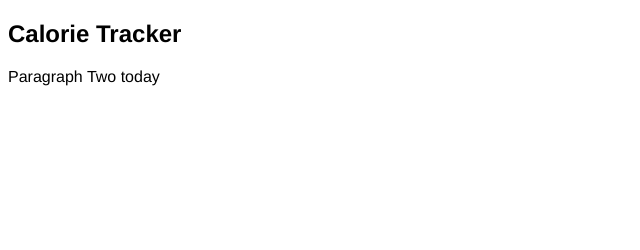
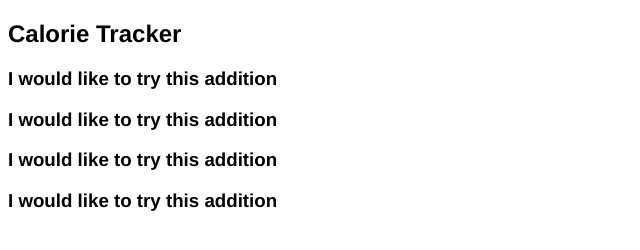
Before and after one commit to josueramirez1/calorie-tracker, a website built with webpack: page src/template.html in a window 1280 px wide. Shown: the whole page, without its empty margins (0-640 px from the left). Built offline with nearby package versions, Linux system fonts and the light colour scheme.

Commit message:
adding stuff

```diff
--- a/src/template.html
+++ b/src/template.html
@@ -15,7 +15,10 @@
     <section id="section-content">
       <h1>Calorie Tracker</h1>
       <div class="container">
-        <p>Paragraph Two today</p>
+        <h3>I would like to try this addition</h3>
+        <h3>I would like to try this addition</h3>
+        <h3>I would like to try this addition</h3>
+        <h3>I would like to try this addition</h3>
       </div>
     </section>
   </body>
```
